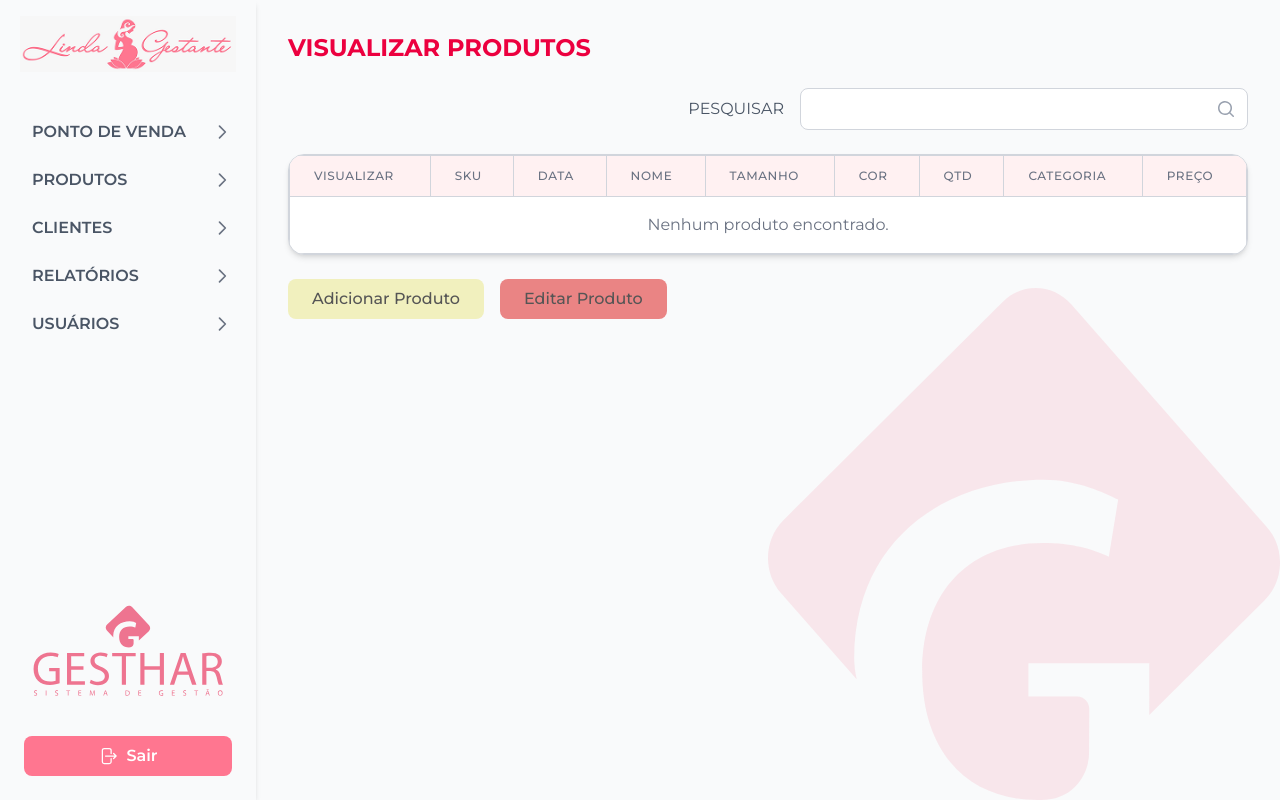
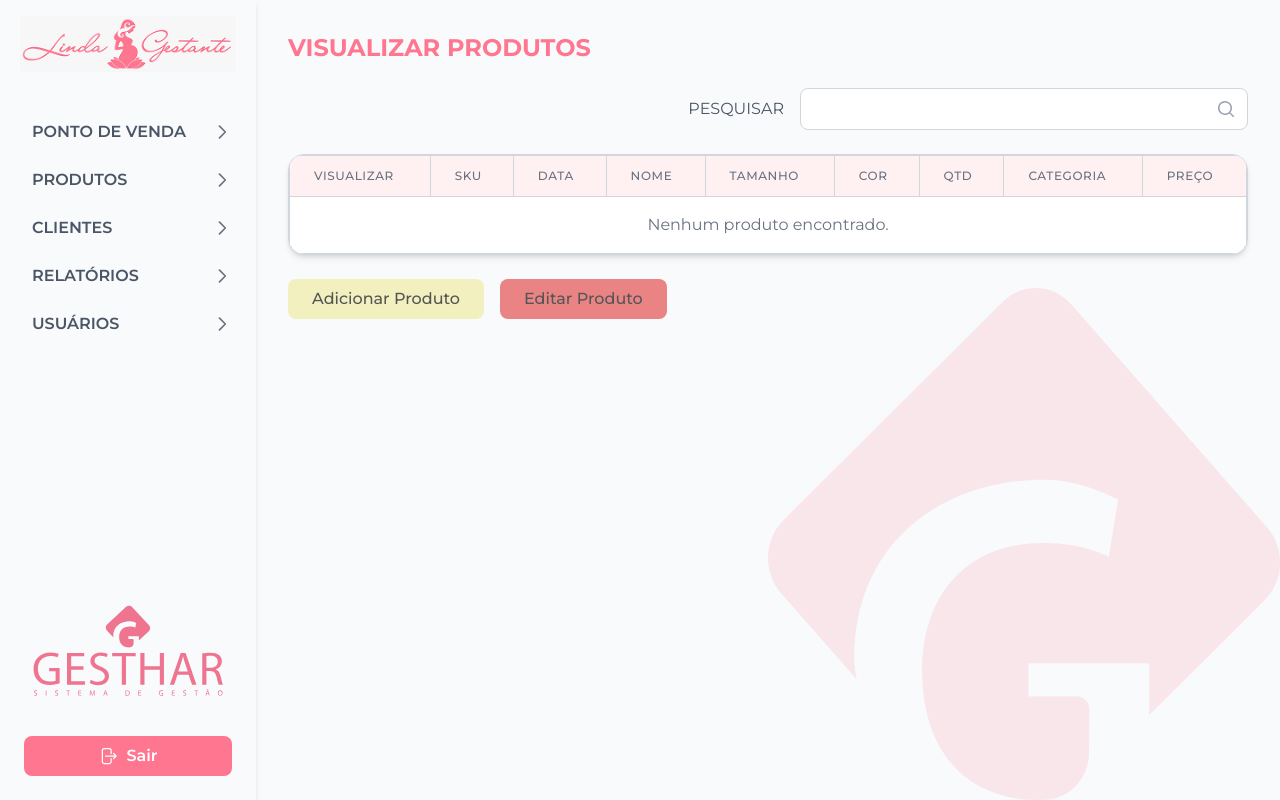
Before and after one commit to GestharPDV/gesthar_pdv, a Django app: page /produtos/visualizar/ in a window 1280 px wide. Run offline with Django 4.2, Linux system fonts and the light colour scheme; data that the repository does not hold is empty; some libraries are stand-ins or nearby versions.

Commit message:
refactor: ajuste da cor do título da página de acordo com o protótipo

```diff
--- a/product/templates/product/visualizar_produtos.html
+++ b/product/templates/product/visualizar_produtos.html
@@ -1,5 +1,5 @@
 {% extends 'global/sidebar.html' %} {% load static %} {% block content %}
-<h1 class="text-2xl font-bold text-rose-600 mb-6">VISUALIZAR PRODUTOS</h1>
+<h1 class="text-2xl font-bold text-[#FF7690] mb-6">VISUALIZAR PRODUTOS</h1>
 
 <!-- Barra de pesquisa -->
 <div class="mb-6 flex justify-end items-center">
```
